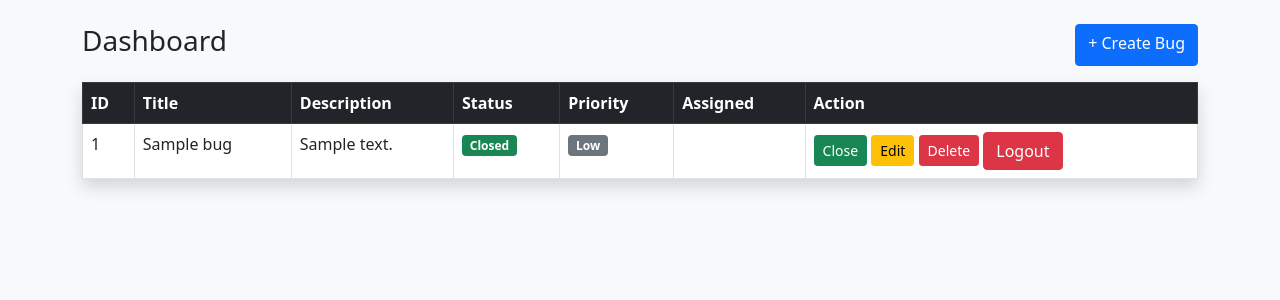
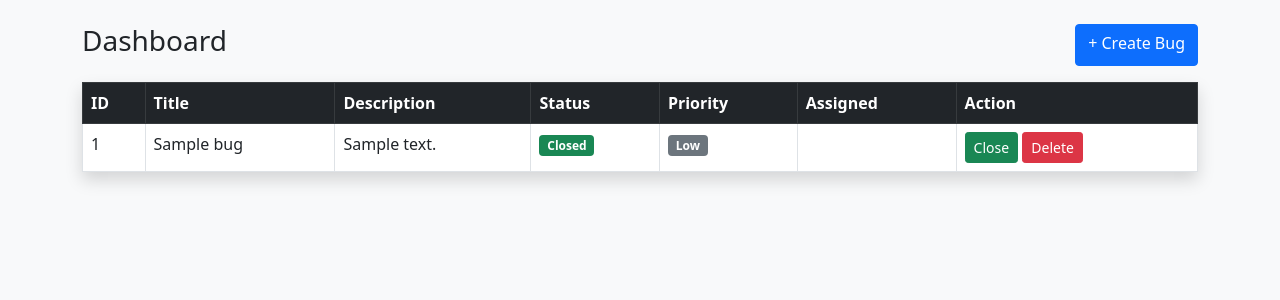
Before and after one commit to jhenkar255/bugtracker, a Flask app: page /dashboard in a window 1280 px wide. Shown: the part 56-356 px from the top of the page. Run offline with Flask 3, Linux system fonts and the light colour scheme; a user stored in the database is signed in; tables that the repository leaves empty hold one stand-in row (values such as "Sample post").

Commit message:
updated bug tracker app

```diff
--- a/templates/dashboard.html
+++ b/templates/dashboard.html
@@ -61,9 +61,7 @@
 
                 <td>
                     <a href="/update/{{bug[0]}}" class="btn btn-success btn-sm">Close</a>
-                    <a href="/edit/{{bug[0]}}" class="btn btn-warning btn-sm">Edit</a>
                     <a href="/delete/{{bug[0]}}" class="btn btn-danger btn-sm">Delete</a>
-                    <a href="/logout" class="btn btn-danger">Logout</a>
                 </td>
             </tr>
             {% endfor %}
```
